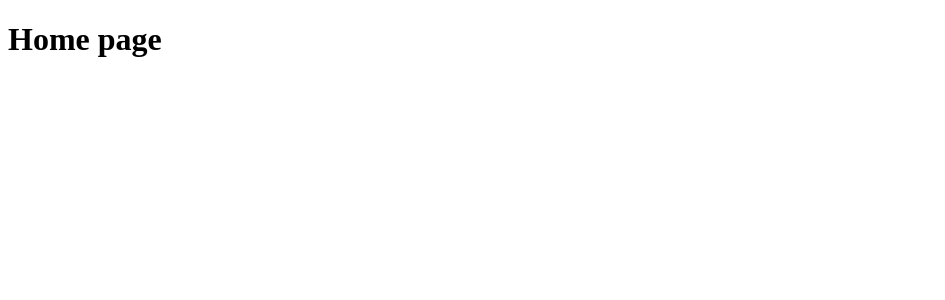
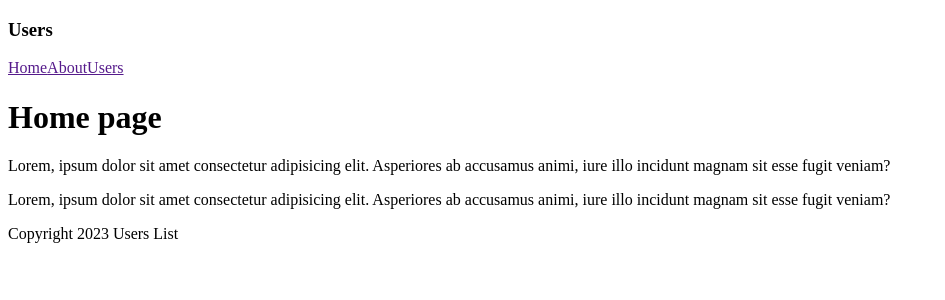
Before and after one commit to nathanielnosa/user-list, a Next.js app: page / in a window 1280 px wide. Shown: the top 300 px of the page, without its empty margins (0-945 px from the left). Built offline with nearby package versions, Linux system fonts and the light colour scheme.

Commit message:
adding components

```diff
--- /dev/null
+++ b/components/Footer.js
@@ -0,0 +1,7 @@
+const Footer = () => {
+    return (
+        <div>Copyright 2023 Users List</div>
+     );
+}
+
+export default Footer;
--- /dev/null
+++ b/components/Navbar.js
@@ -0,0 +1,16 @@
+const Navbar = () => {
+    return (
+        <nav>
+            <div className="logo">
+                <h3>Users</h3>
+            </div>
+            <div>
+                <a href="">Home</a>
+                <a href="">About</a>
+                <a href="">Users</a>
+            </div>
+        </nav>
+     );
+}
+
+export default Navbar;
--- a/pages/index.js
+++ b/pages/index.js
@@ -2,13 +2,19 @@ import Head from 'next/head'
 // import Image from 'next/image'
 // import { Inter } from 'next/font/google'
 import styles from '@/styles/Home.module.css'
+import Navbar from "@/components/Navbar"
+import Footer from '@/components/Footer'
 
 // const inter = Inter({ subsets: ['latin'] })
 
 export default function Home() {
   return (
      <div>
+      <Navbar/>
       <h1>Home page</h1>
+      <p>Lorem, ipsum dolor sit amet consectetur adipisicing elit. Asperiores ab accusamus animi, iure illo incidunt magnam sit esse fugit veniam?</p>
+      <p>Lorem, ipsum dolor sit amet consectetur adipisicing elit. Asperiores ab accusamus animi, iure illo incidunt magnam sit esse fugit veniam?</p>
+      <Footer/>
      </div>
   )
 }
--- a/pages/users/index.js
+++ b/pages/users/index.js
@@ -2,6 +2,7 @@
 const index = () => {
   return (
     <section id="list">
+
         <h3>List of users</h3>
     </section>
   )
```
